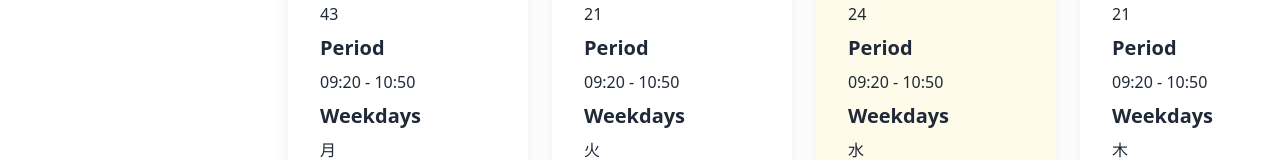
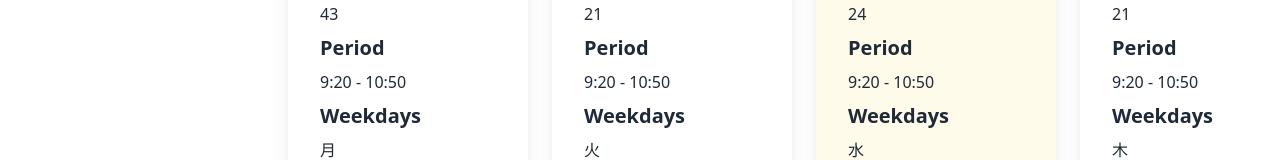
Before and after one commit to Ding-Fan/curriculum, a Next.js app: page / in a window 1280 px wide. Shown: the part 306-466 px from the top of the page. Built offline with nearby package versions, Linux system fonts and the light colour scheme.

Commit message:
fix the invalid date

```diff
--- a/app/CONSTANTS.tsx
+++ b/app/CONSTANTS.tsx
@@ -6,20 +6,23 @@ import { Period } from "./type";
 export const PERIODS: Period[] = [
   {
     id: 0,
-    startTime: dayjs("9:20", "H:mm"),
-    endTime: dayjs("10:50", "H:mm"),
+    startTime: "9:20",
+    endTime: "10:50",
   },
   {
     id: 1,
-    startTime: dayjs("11:05", "H:mm"),
-    endTime: dayjs("12:35", "H:mm"),
+    startTime: "11:05",
+    endTime: "12:35",
   },
   {
     id: 2,
-    startTime: dayjs("13:25", "H:mm"),
-    endTime: dayjs("14:55", "H:mm"),
+    startTime: "13:25",
+    endTime: "14:55",
   },
 ];
+
+// console.log("PERIODS from CONSTANTS", PERIODS);
+
 export const WEEKDAYS = [
   { id: 0, japanese: "日", english: "Sunday" },
   { id: 1, japanese: "月", english: "Monday" },
--- a/app/atom/index.tsx
+++ b/app/atom/index.tsx
@@ -11,20 +11,11 @@ const calculateInitialPeriods = (periods: Period[]) => {
   return periods.map((period) => {
     const { startTime, endTime } = period;
 
-    if (startTime.isValid() && endTime.isValid()) {
-      return {
-        ...period,
-        startFormatted: startTime.format("HH:mm"),
-        endFormatted: endTime.format("HH:mm"),
-      };
-    } else {
-      console.error("Invalid date in period:", period);
-      return {
-        ...period,
-        startFormatted: "Invalid Date",
-        endFormatted: "Invalid Date",
-      };
-    }
+    return {
+      ...period,
+      startProcessed: dayjs(startTime, "H:mm"),
+      endProcessed: dayjs(endTime, "H:mm"),
+    };
   });
 };
 
--- a/app/components/Course.tsx
+++ b/app/components/Course.tsx
@@ -5,7 +5,7 @@ import { WEEKDAYS } from "../CONSTANTS";
 import { useEffect, useState } from "react";
 import React from "react";
 import dayjs from "dayjs";
-import { useAtom, useAtomValue } from "jotai";
+import { useAtomValue } from "jotai";
 import { periodsProcessedAtom } from "../atom";
 
 interface Props extends React.HTMLAttributes<HTMLDivElement> {
@@ -33,7 +33,7 @@ const Course = React.forwardRef<HTMLDivElement, Props>((props: Props, ref) => {
 
   const periodsProcessed = useAtomValue(periodsProcessedAtom);
 
-  const { startFormatted, endFormatted, startTime, endTime } =
+  const { startTime, endTime, startProcessed, endProcessed } =
     periodsProcessed[period];
 
   const [mergedClassName, setMergedClassName] = useState("");
@@ -57,8 +57,8 @@ const Course = React.forwardRef<HTMLDivElement, Props>((props: Props, ref) => {
 
     if (isCurrentCourse) {
       const currentTime = dayjs();
-      const totalDuration = startTime.diff(endTime, "minute");
-      const currentDuration = currentTime.diff(endTime, "minute");
+      const totalDuration = startProcessed.diff(endProcessed, "minute");
+      const currentDuration = currentTime.diff(endProcessed, "minute");
 
       const percentage = Math.min((currentDuration / totalDuration) * 100, 100);
 
@@ -66,7 +66,7 @@ const Course = React.forwardRef<HTMLDivElement, Props>((props: Props, ref) => {
 
       setCompletionPercentage(percentage);
     }
-  }, [startTime, endTime, isCurrentCourse]);
+  }, [startProcessed, endProcessed, isCurrentCourse]);
 
   // https://www.bugpilot.com/guides/en/how-to-fix-text-content-mismatch-errors-nextjs-0a2e#2-use-of-non-deterministic-javascript
   // we have to useState and useEffect
@@ -90,7 +90,7 @@ const Course = React.forwardRef<HTMLDivElement, Props>((props: Props, ref) => {
 
         <div className="text-xl font-bold">Period</div>
         <div>
-          {startFormatted} - {endFormatted}
+          {startTime} - {endTime}
         </div>
 
         <div className="text-xl font-bold">Weekdays</div>
--- a/app/utils.tsx
+++ b/app/utils.tsx
@@ -7,7 +7,7 @@ export const isCurrentCourse = (course: Course, periods: PeriodProcessed[]) => {
   const { startTime, endTime } = periods[course.period];
 
   let result =
-    currentTime.isBetween(startTime, endTime) &&
+    currentTime.isBetween(dayjs(startTime, "H:mm"), dayjs(endTime,"H:mm")) &&
     currentTime.day() === course.weekdays;
 
   return { result };
@@ -19,6 +19,6 @@ export const isNextCourse = (course: Course, periods: PeriodProcessed[]) => {
   const { startTime } = periods[course.period];
 
   const result =
-    currentTime.isBefore(startTime) && currentTime.day() === course.weekdays;
+    currentTime.isBefore(dayjs(startTime, "H:mm")) && currentTime.day() === course.weekdays;
   return { result };
 };
```
Also changed, not shown: app/type.d.ts (+4 -4 lines).
